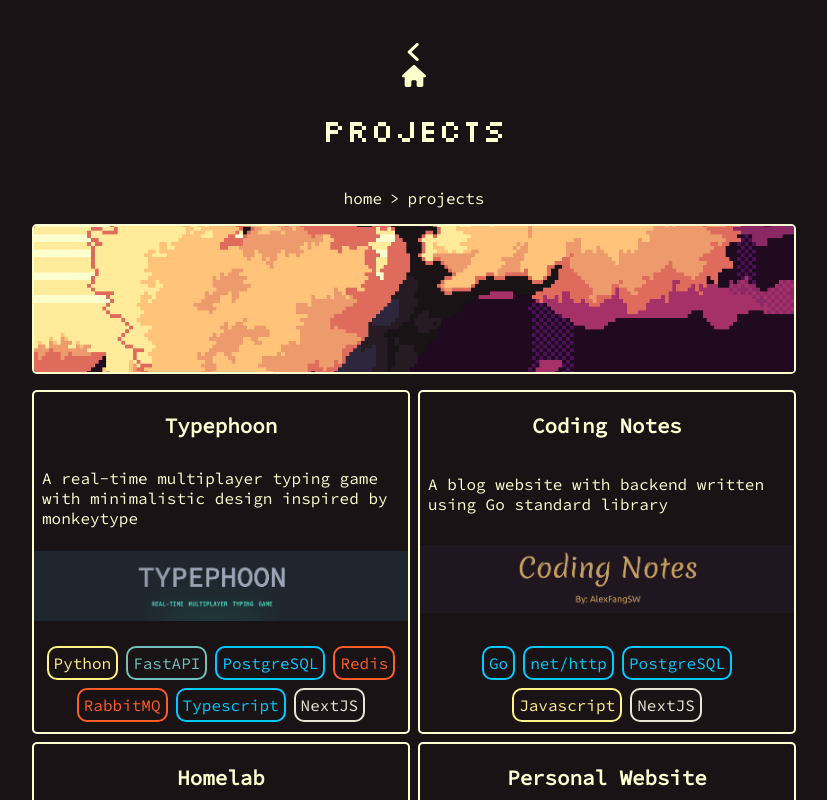
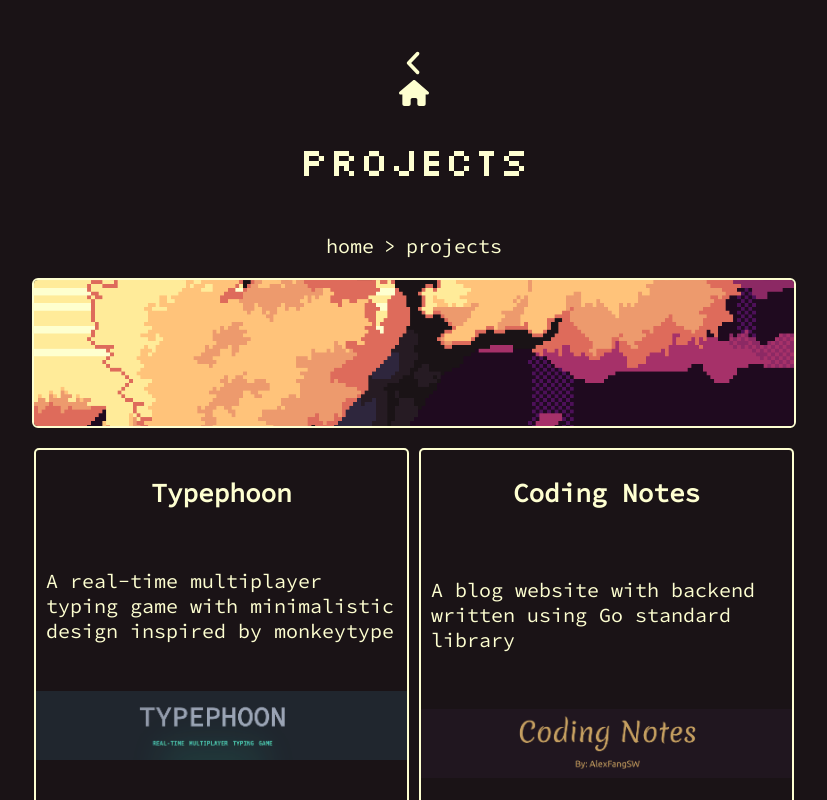
Before and after one commit to AlexFangSW/PersonalWebsite, a Next.js app: page /projects in a window 1280 px wide. Shown: the top 800 px of the page, without its empty margins (226-1053 px from the left). Built offline with nearby package versions, Linux system fonts and the light colour scheme.

Commit message:
wip: adjusting font size

```diff
--- a/src/app/(tabs)/projects/personal-website/page.tsx
+++ b/src/app/(tabs)/projects/personal-website/page.tsx
@@ -100,7 +100,7 @@ function Details() {
 export default function Page() {
   return (
     <div className={`center-container tab-content-container`}>
-      <TabHeader title="Homelab" image="/homelab.png" />
+      <TabHeader title="Homelab" image="/tree.png" />
       <main className={`${styles.content} inner-content`}>
         <Links />
         <About />
--- a/src/app/globals.css
+++ b/src/app/globals.css
@@ -4,7 +4,7 @@
   --red: #D8647EFF;
   background-color: #1A1316;
   color: var(--default-color);
-
+  font-size: 20px;
 
   /* Layout */
   --content-width: 780px;
@@ -39,6 +39,7 @@
 
 /* Used for root element in (tabs) route group */
 .tab-content-container {
+  width: 100%;
   row-gap: 1rem;
 }
 
--- a/src/components/ProjectCard/ProjectCard.module.css
+++ b/src/components/ProjectCard/ProjectCard.module.css
@@ -1,6 +1,6 @@
 .container {
   box-sizing: border-box;
-  max-width: calc(calc(var(--content-width) / 2) - 12px);
+  max-width: calc(calc(var(--content-width) / 2) - 15px);
   color: var(--default-color);
   border-style: solid;
   border-color: var(--default-color);
@@ -8,7 +8,7 @@
   border-radius: 5px;
   row-gap: 0.5rem;
   padding-bottom: 0.5rem;
-  height: 21.5rem;
+  height: 25rem;
   justify-content: space-between;
 }
 
```
